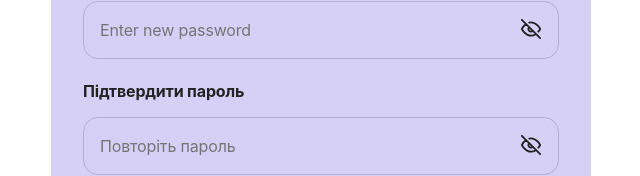
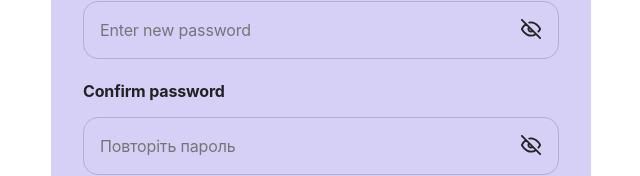
Before and after one commit to PetroMazuryk/water-control-frontend, a React (Vite) app: page /water-control-frontend/reset-password in a window 1280 px wide. Shown: the part 241-417 px from the top of the page, without its empty margins (319-959 px from the left). Built offline with nearby package versions, Linux system fonts and the light colour scheme; no server answers; what @reactour/tour would draw is missing.

Commit message:
add translation confirm password

```diff
--- a/src/locales/de/translation.json
+++ b/src/locales/de/translation.json
@@ -27,6 +27,7 @@
   "changePassword": "Kennwort ändern",
   "newPassword": "Neues Passwort",
   "placeholderNewPassword": "Neues Passwort eingeben",
+  "confirmPassword": "Passwort bestätigen",
 
   "userCountText": "Unsere <span class=\"{{userCountTextColor}}\">{{count}} glücklichen</span><br/> Kunden",
   "habitDrive": "Gewohnheitsantrieb",
--- a/src/locales/en/translation.json
+++ b/src/locales/en/translation.json
@@ -27,6 +27,7 @@
   "changePassword": "Change password",
   "newPassword": "New password",
   "placeholderNewPassword": "Enter new password",
+  "confirmPassword": "Confirm password",
 
   "userCountText": "Our <span class=\"{{userCountTextColor}}\">{{count}} happy</span><br/> customers",
   "habitDrive": "Habit drive",
--- a/src/locales/uk/translation.json
+++ b/src/locales/uk/translation.json
@@ -27,6 +27,7 @@
   "changePassword": "Зміна пароля",
   "newPassword": "Новий пароль",
   "placeholderNewPassword": "Введіть новий пароль",
+  "confirmPassword": "Підтвердити пароль",
 
   "userCountText": "Наші <span class=\"{{userCountTextColor}}\">{{count}} щасливі</span><br/> клієнти",
   "habitDrive": "Вироблення звички",
--- a/src/pages/ResetPasswordPage/ResetPasswordPage.jsx
+++ b/src/pages/ResetPasswordPage/ResetPasswordPage.jsx
@@ -104,7 +104,7 @@ const ResetPasswordPage = () => {
           </label>
 
           <label className={css.resetLabel}>
-            <span>Підтвердити пароль</span>
+            <span>{t('confirmPassword')}</span>
             <span className={css.resetPassword}>
               <input
                 type={showConfirmPassword ? 'text' : 'password'}
```
